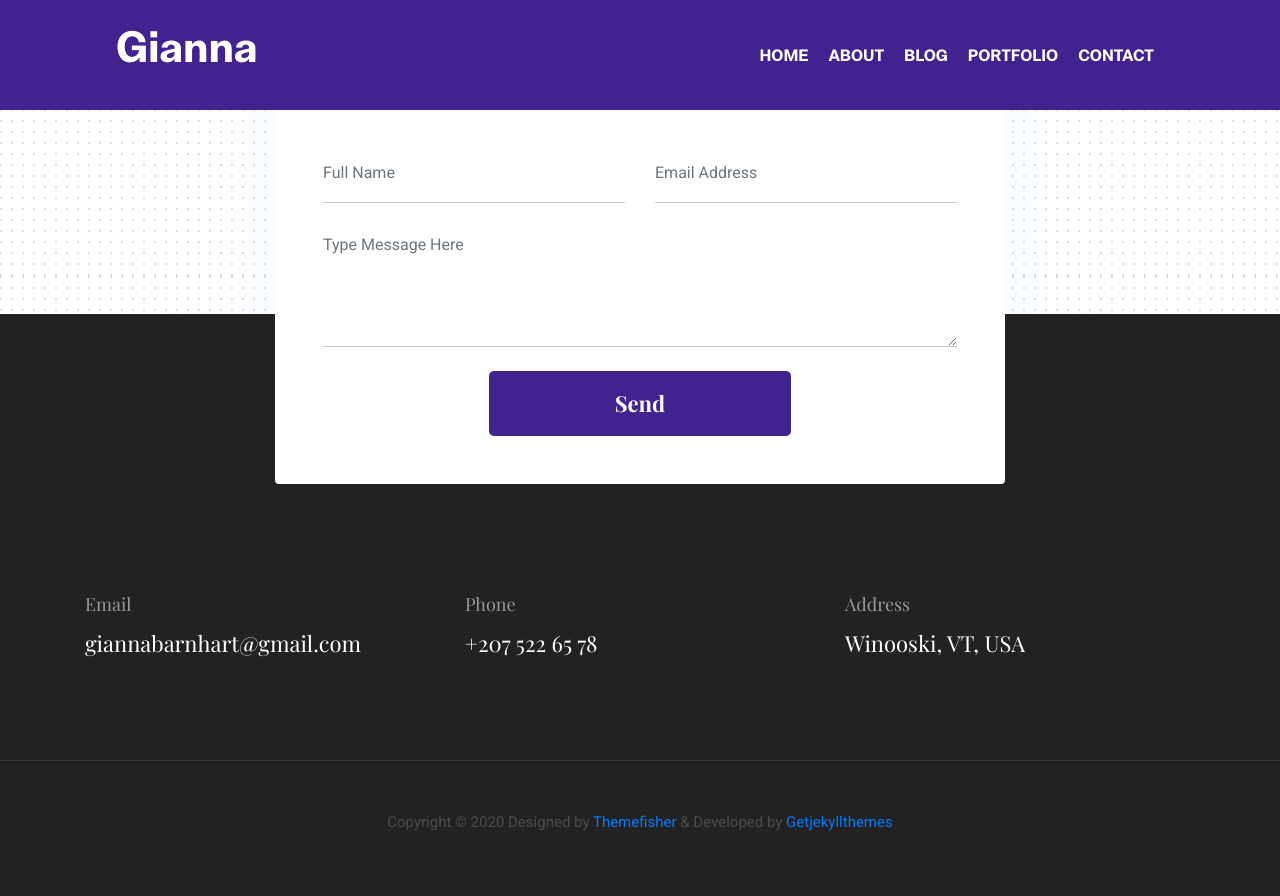
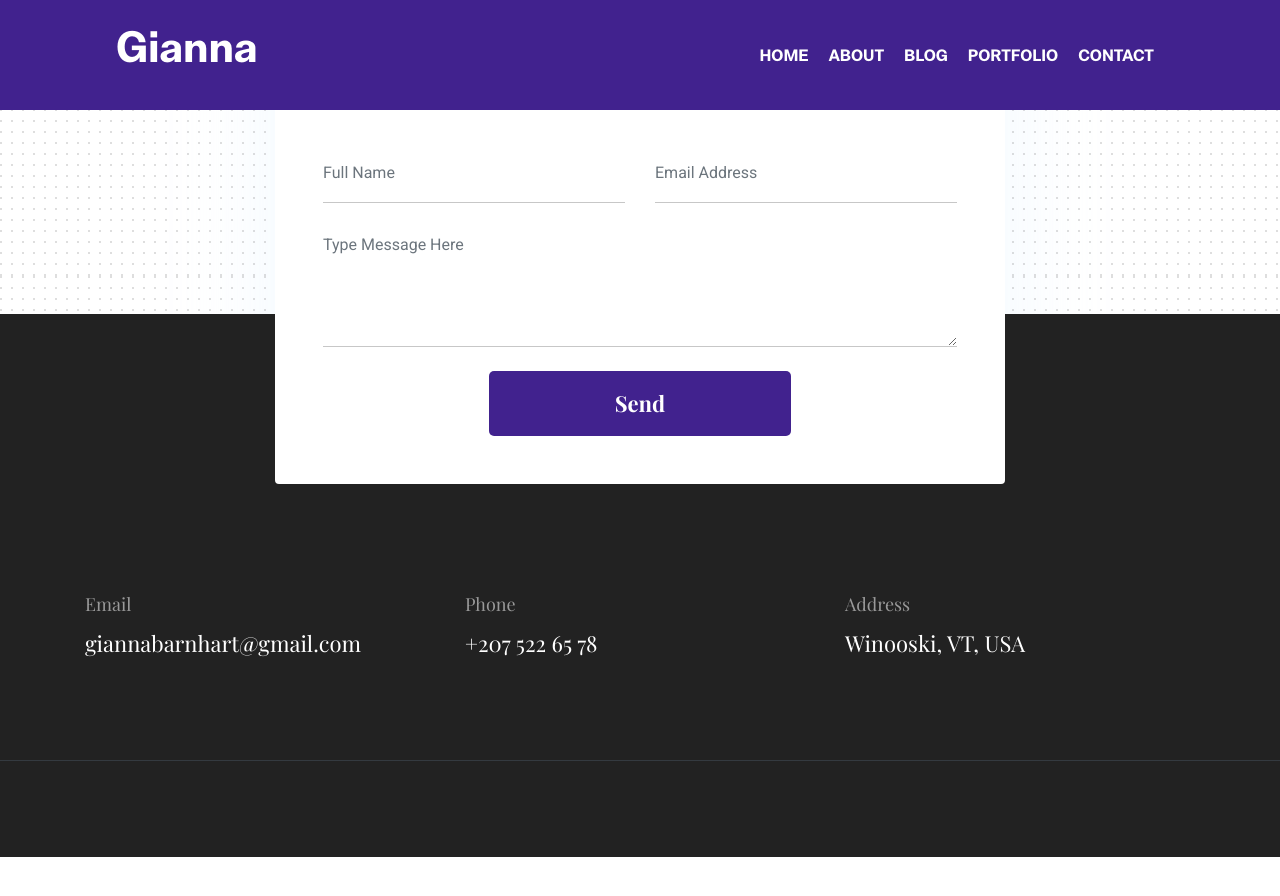
Before and after one commit to gianna2/gianna-barnhart, a Jekyll site: the page built from _pages/contact.html, in a window 1280 px wide and 900 px high, scrolled down 747 px. Shown: the top 896 px of the window. Built offline with Jekyll 4.4.1, drawn with Linux system fonts in a browser that asks for light colours; after the commit the page ends 1604 px from its top, so only the background shows below that.

Commit message:
Update settings.yml

```diff
--- a/_data/settings.yml
+++ b/_data/settings.yml
@@ -8,7 +8,6 @@
 email: giannabarnhart@gmail.com
 phone: +207 522 65 78
 address: Winooski, VT, USA
-copyright: Copyright &copy; 2020 Designed by [Themefisher](https://themefisher.com) & Developed by [Getjekyllthemes](https://getjekyllthemes.com)
 
 menu:
 - {name: About, link: '/about'}
```
